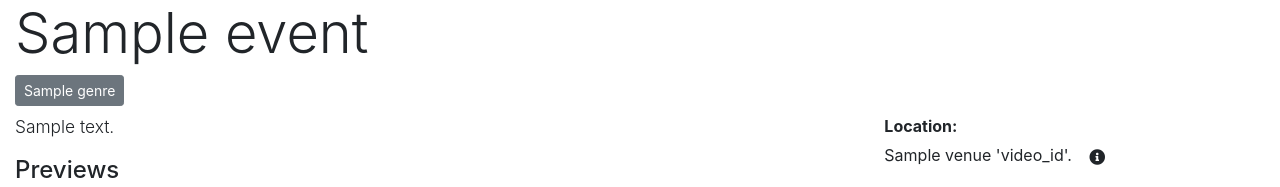
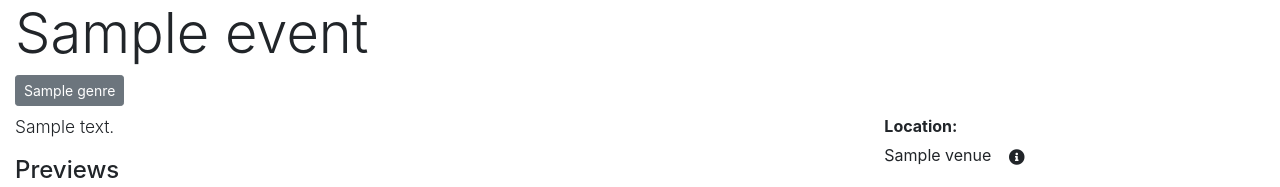
Before and after one commit to ArthurVanRemoortel/webtech-project, a Django app: page /webtech/events/1 in a window 1280 px wide. Shown: the part 485-672 px from the top of the page. Run offline with Django 3.2, Linux system fonts and the light colour scheme; tables that the repository leaves empty hold one stand-in row (values such as "Sample post"); grey boxes marked "Sample" are stand-in pictures; some libraries are stand-ins or nearby versions.

```diff
--- a/webtech/templates/event_page.html
+++ b/webtech/templates/event_page.html
@@ -41,7 +41,7 @@
             <dl class="">
                 <dt class="ml-3">Location:</dt>
                 <dd class="ml-3">{{ event.venue.name }}
-                    <span>'video_id'.
+                    <span>
                         <a href="/webtech/venues/{{ event.venue.id }}">
                             <button class="btn">
                                 <i class="fas fa-info-circle"></i>
```
